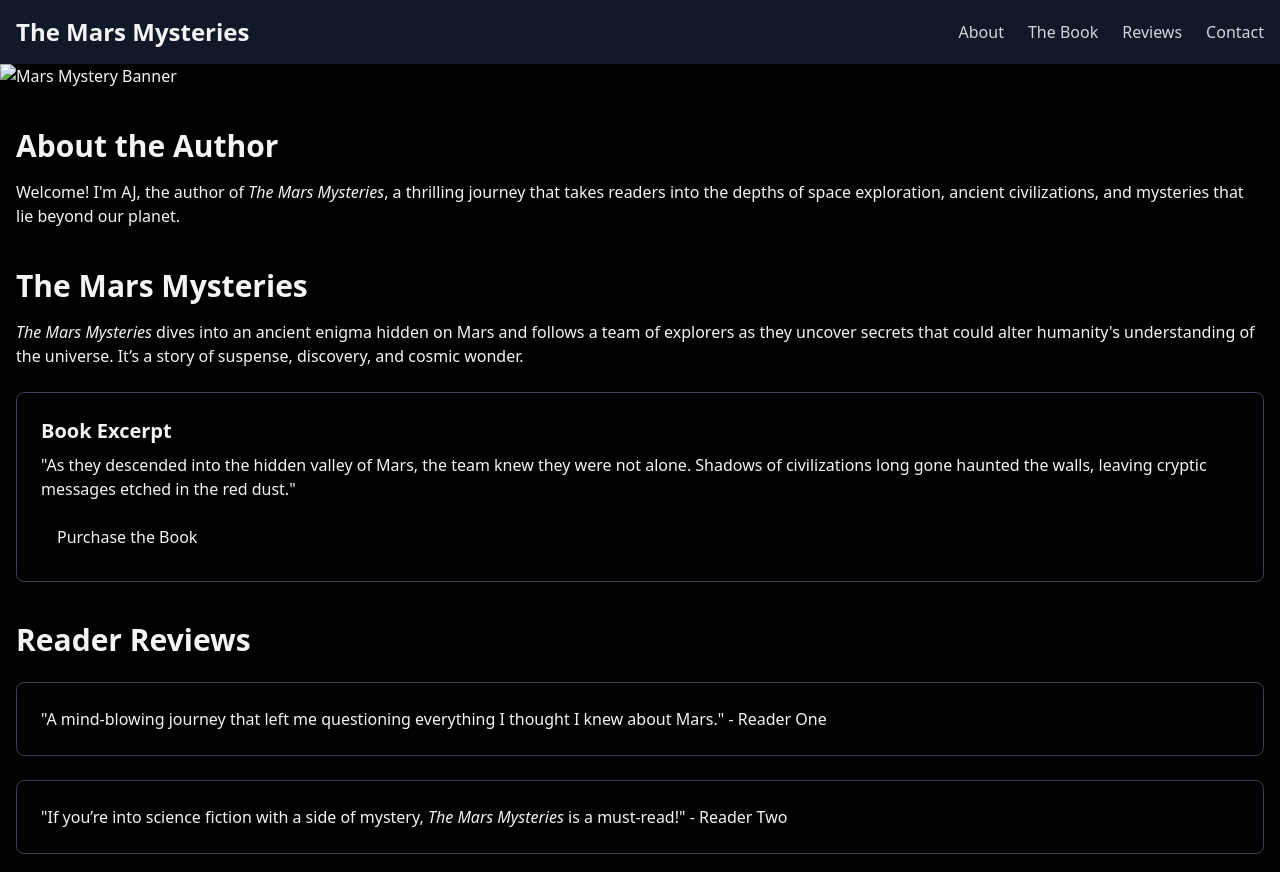
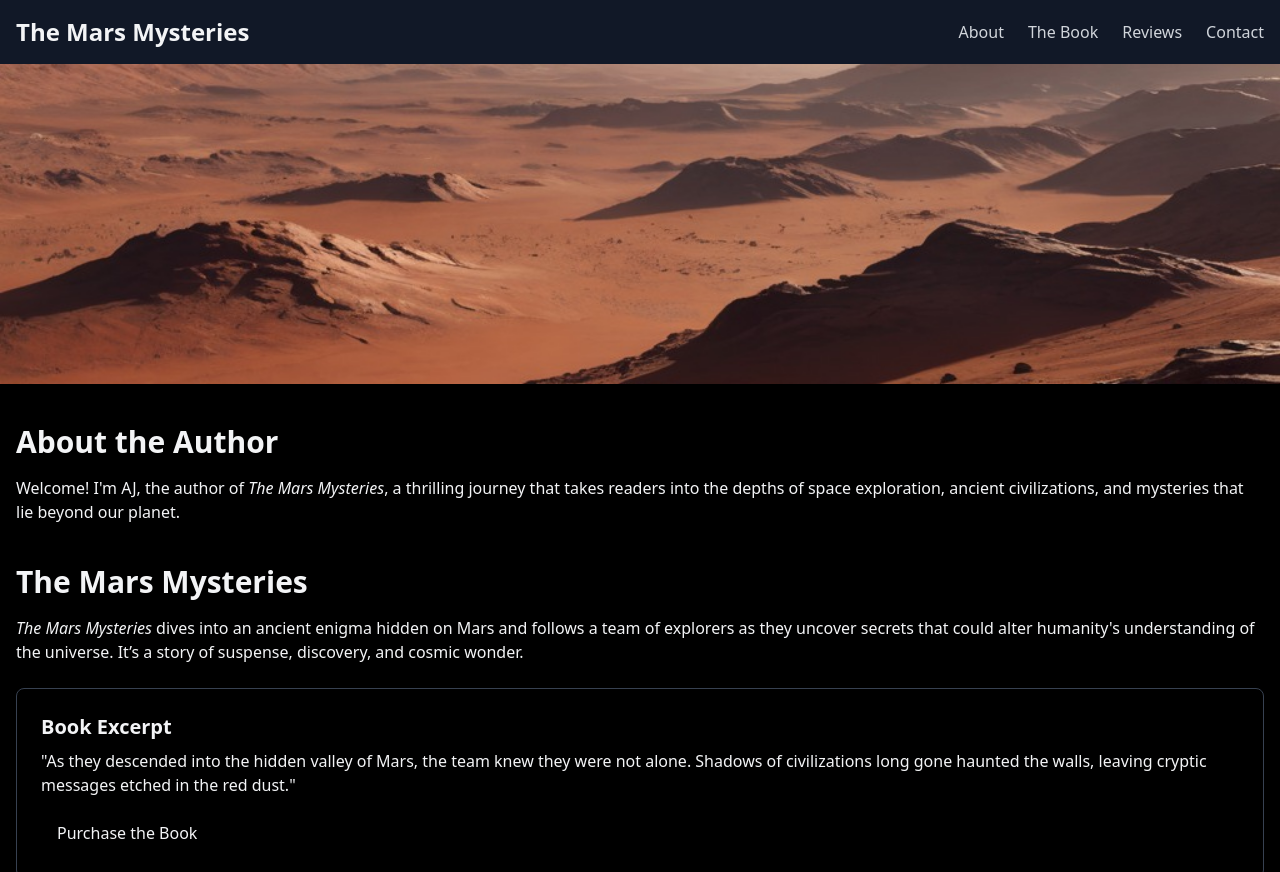
Before and after one commit to The-Mars-Mystery/website, a plain HTML site: page index.html in a window 1280 px wide. Shown: the top 872 px of the page. Drawn offline with nearby package versions, Linux system fonts and the light colour scheme.

Commit message:
Update index.html

```diff
--- a/index.html
+++ b/index.html
@@ -31,7 +31,7 @@
 
     <!-- Banner Section -->
     <div class="banner">
-        <img src="_assets/mars-banner.jpeg" alt="Mars Mystery Banner" class="w-full max-h-80 object-cover">
+        <img src="mars-banner.jpeg" alt="Mars Mystery Banner" class="w-full max-h-80 object-cover">
     </div>
 
     <!-- About Section -->
```
